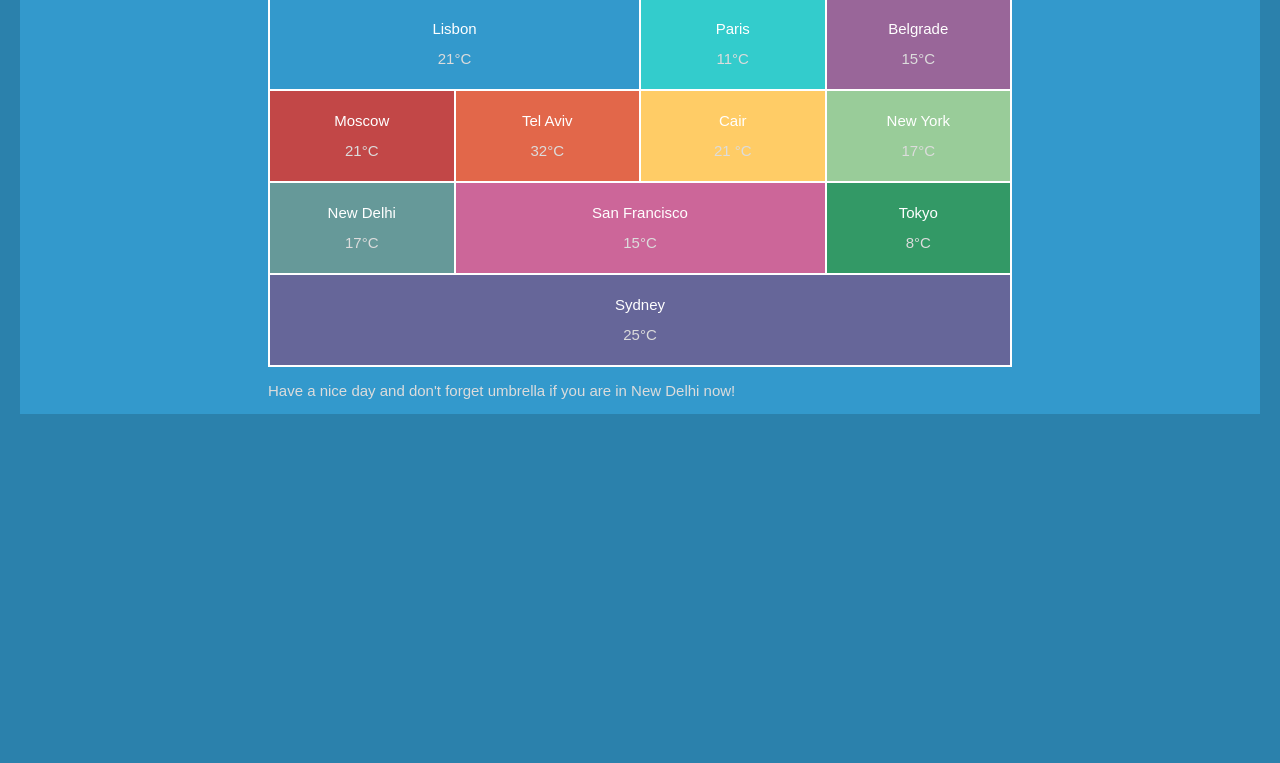
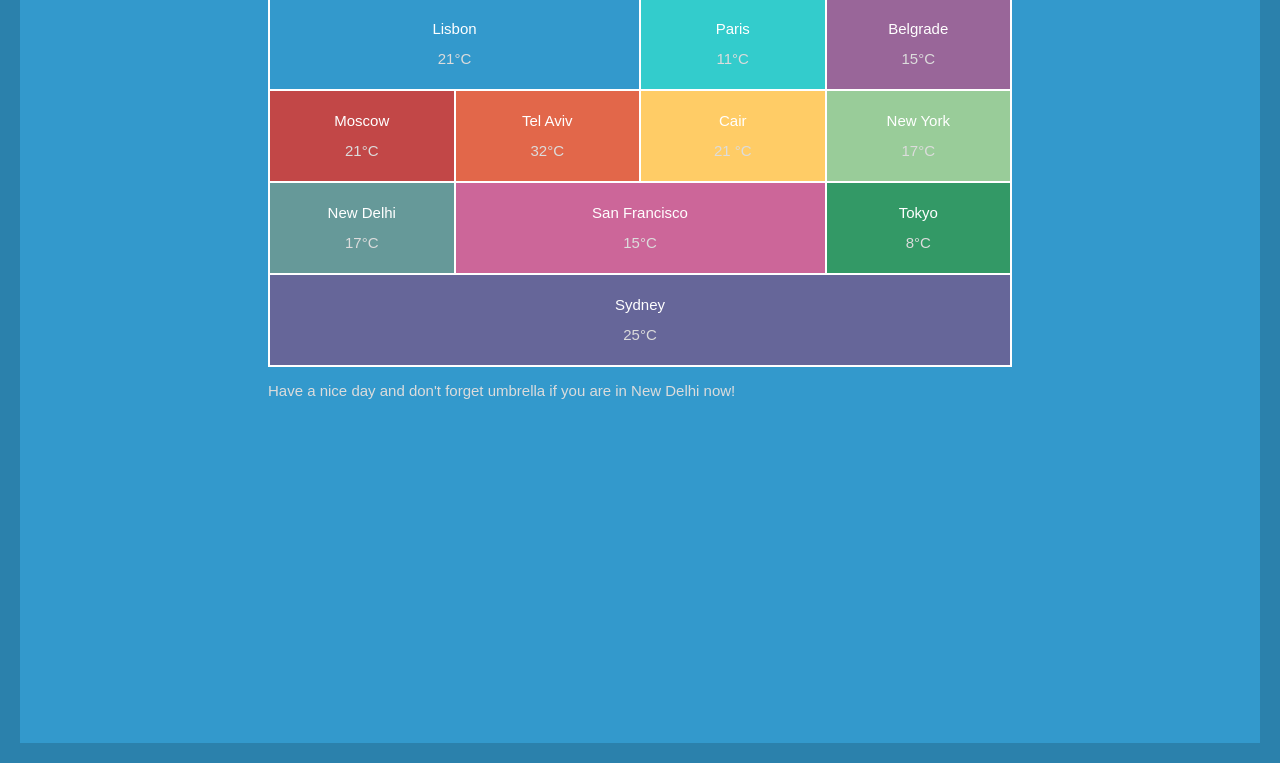
Before and after one commit to alxfinch/Css-Weather-Forecast, a plain HTML site: page index.html in a window 1280 px wide. Shown: the part 77-840 px from the top of the page. Before the commit the page ends 800 px from the top, so only its background shows below. Drawn offline with Linux system fonts and the light colour scheme; some icons are missing.

```diff
--- a/style.css
+++ b/style.css
@@ -9,6 +9,7 @@ body div {
 	   -moz-box-sizing: border-box;
 	        box-sizing: border-box;
 	background-color: #3399CC;
+	height: 100vh;
 }
 body {
 	background-color: #2B81AC;
@@ -103,7 +104,7 @@ p {
 	margin-left: 20%;
 	color: #DCDCDC;
 	padding-top: 15px;
-	padding-bottom: 15px;
+	padding-bottom: 0px;
 }
 ul:hover li:not(:hover) {
 	opacity: 0.7;
```
